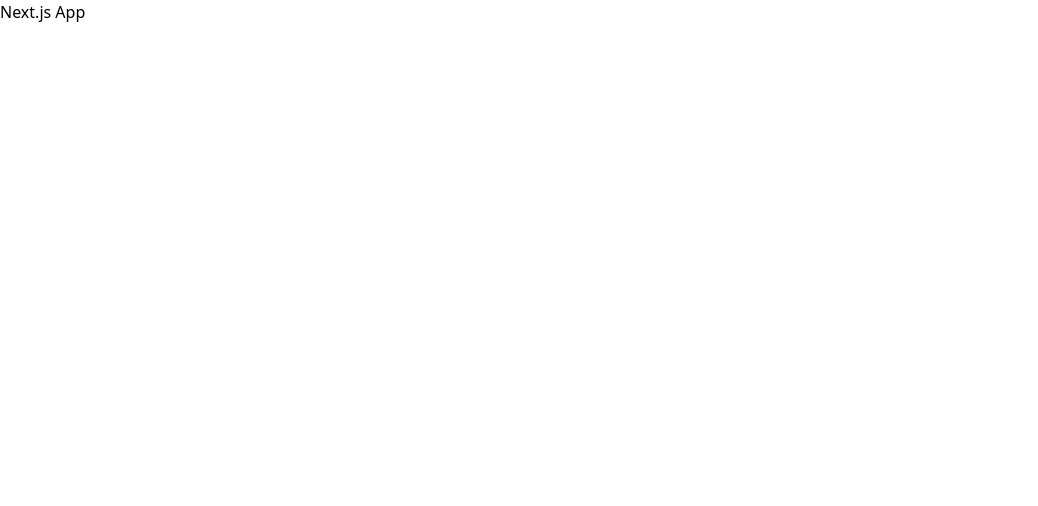
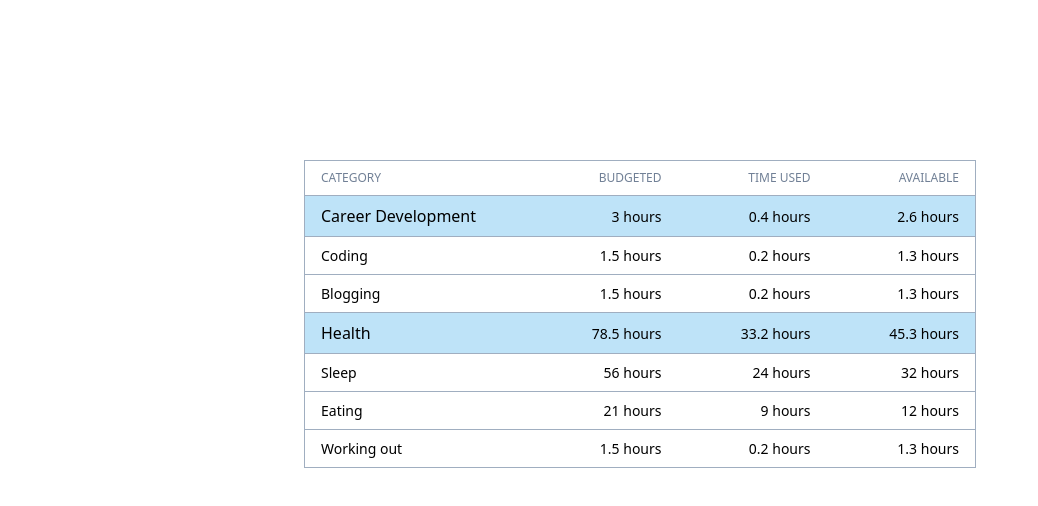
Before and after one commit to kyrelldixon/time-budget, a Next.js app: page / in a window 1280 px wide. Shown: the top 506 px of the page, without its empty margins (0-1038 px from the left). Built offline with nearby package versions, Linux system fonts and the light colour scheme.

Commit message:
feat: add budget table styled with mock data

```diff
--- a/pages/index.js
+++ b/pages/index.js
@@ -1,5 +1,99 @@
-export default () => (
-  <div>
-    <h1>Next.js App</h1>
-  </div>
-);
+import { useState, Fragment } from "react";
+
+const mockBudget = {
+  "Career Development": [
+    {
+      category: "Coding",
+      budgeted: 0.5 * 3,
+      activity: 0.2
+    },
+    {
+      category: "Blogging",
+      budgeted: 0.5 * 3,
+      activity: 0.2
+    }
+  ],
+  Health: [
+    {
+      category: "Sleep",
+      budgeted: 8 * 7,
+      activity: 24,
+      categoryGroup: "Health"
+    },
+    {
+      category: "Eating",
+      budgeted: 3 * 7,
+      activity: 9,
+      categoryGroup: "Health"
+    },
+    {
+      category: "Working out",
+      budgeted: 0.5 * 3,
+      activity: 0.2,
+      categoryGroup: "Health"
+    }
+  ]
+};
+
+export default () => {
+  const [budget] = useState(mockBudget);
+  const arrSum = (arr, key) => arr.reduce((sum, curr) => (sum += curr[key]), 0);
+
+  return (
+    <div className="pt-40">
+      <div className="max-w-2xl mx-auto">
+        <table className="w-full border border-gray-500 table-fixed">
+          <thead className="uppercase text-xs font-normal text-right text-gray-600">
+            <tr>
+              <th className="w-56 px-4 py-2 font-normal text-left">Category</th>
+              <th className="px-4 py-2 font-normal">Budgeted</th>
+              <th className="px-4 py-2 font-normal">Time Used</th>
+              <th className="px-4 py-2 font-normal">Available</th>
+            </tr>
+          </thead>
+          <tbody className="text-sm">
+            {Object.entries(budget).map(([categoryGroup, rows]) => {
+              const totalBudgeted = arrSum(rows, "budgeted");
+              const totalUsed = arrSum(rows, "activity");
+              const totalLeft = totalBudgeted - totalUsed;
+              return (
+                <Fragment key={categoryGroup}>
+                  <tr className="bg-blue-200">
+                    <td className="border-t border-gray-500 border-b text-base px-4 py-2">
+                      {categoryGroup}
+                    </td>
+                    <td className="text-right border-t border-gray-500 border-b px-4 py-2">
+                      {totalBudgeted} hours
+                    </td>
+                    <td className="text-right border-t border-gray-500 border-b px-4 py-2">
+                      {totalUsed} hours
+                    </td>
+                    <td className="text-right border-t border-gray-500 border-b px-4 py-2">
+                      {totalLeft} hours
+                    </td>
+                  </tr>
+                  {rows.map(row => (
+                    <tr key={row.category}>
+                      <td className="border-t border-gray-500 border-b px-4 py-2">
+                        {row.category}
+                      </td>
+                      <td className="text-right border-t border-gray-500 border-b px-4 py-2">
+                        {row.budgeted} hours
+                      </td>
+                      <td className="text-right border-t border-gray-500 border-b px-4 py-2">
+                        {row.activity} hours
+                      </td>
+                      <td className="text-right border-t border-gray-500 border-b px-4 py-2">
+                        {row.budgeted - row.activity} hours
+                      </td>
+                    </tr>
+                  ))}
+                </Fragment>
+              );
+            })}
+          </tbody>
+        </table>
+      </div>
+    </div>
+  );
+};
```
